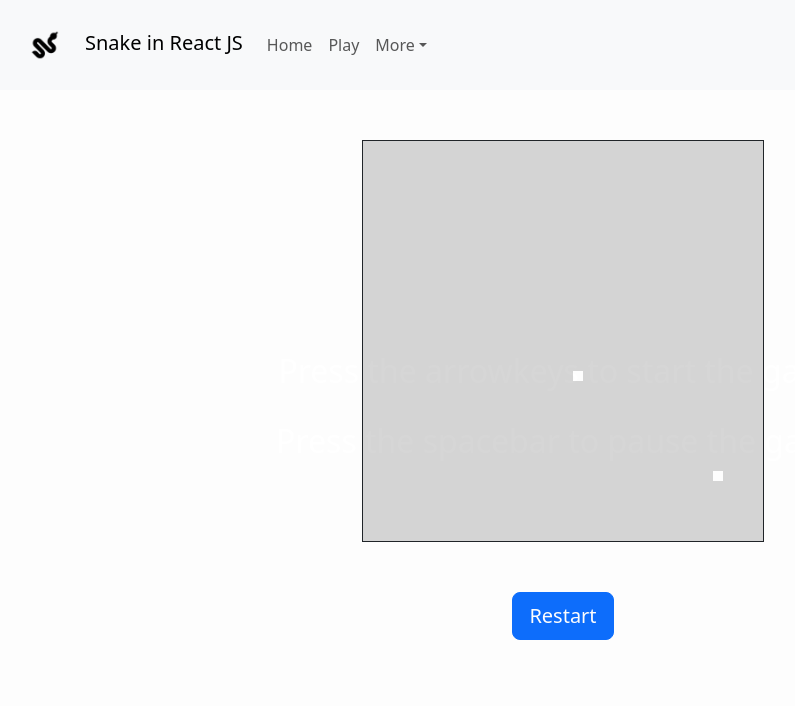
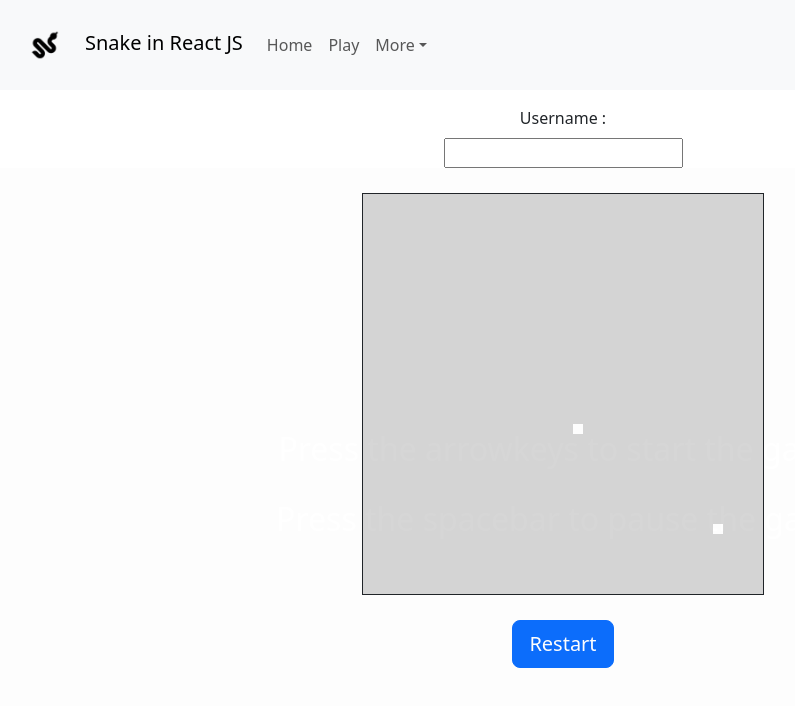
Before and after one commit to Medinhoo/SnakeReact, a React (Vite) app: page / in a window 1280 px wide. Shown: the top 706 px of the page, without its empty margins (77-872 px from the left). Built offline with nearby package versions, Linux system fonts and the light colour scheme.

Commit message:
adding a controlled input to enter the username

```diff
--- a/src/App.jsx
+++ b/src/App.jsx
@@ -1,6 +1,7 @@
 import { Header } from "./Components/Header/Header"
 import { Canvas } from "./Components/Canvas/Canvas"
 import { Button } from "./Components/Button/Button"
+import { Input } from "./Components/Input/Input"
 import { ForegroundPage } from "./Components/ForegroundPage/ForegroundPage"
 import './index.css'
 import { useSnake } from "./Hooks/useSnake"
@@ -9,6 +10,11 @@ import { useEffect, useState } from "react"
 const App = () => {
 
   const { matrix, game, lose, pause, handleKeyDown, restartGame } = useSnake()
+  const [userName, setUserName] = useState('')
+
+  const handleUserName = (e)=> {
+    setUserName(e.target.value)
+  }
 
   const loadingMessage = `<h2>Press the arrowkeys to start the game</h2>
                           <br />
@@ -19,6 +25,7 @@ const App = () => {
   return (
     <>
       <Header />
+      <Input label='Username :' value={userName} onChange={setUserName} />
       <ForegroundPage content={loadingMessage} using={'firstLoad'}/>
       {!game && pause && <ForegroundPage content={pauseMessage} using={'pause'}/>}
       <Canvas matrix={matrix} />
--- a/src/Components/Canvas/Canvas.css
+++ b/src/Components/Canvas/Canvas.css
@@ -1,7 +1,7 @@
 #containerCanvas{
     display: flex;
     justify-content: center;
-    padding: 50px 0;
+    padding: 25px 0;
 }
 
 .square {
--- /dev/null
+++ b/src/Components/Input/Input.jsx
@@ -0,0 +1,17 @@
+
+export const Input = ({ label, value, onChange }) => {
+
+    return (
+        <div className="d-flex flex-column justify-content-center align-items-center pt-3">
+            <label className="pb-2" htmlFor="id">{label}</label>
+            <input
+                name="id"
+                type="text"
+                onChange={(e) => onChange(e.target.value)}
+                value={value} />
+                {value.length > 0 && <p className="pt-3 m-0">Have a nice game {value}</p> }
+
+        </div>
+
+    )
+}
```
